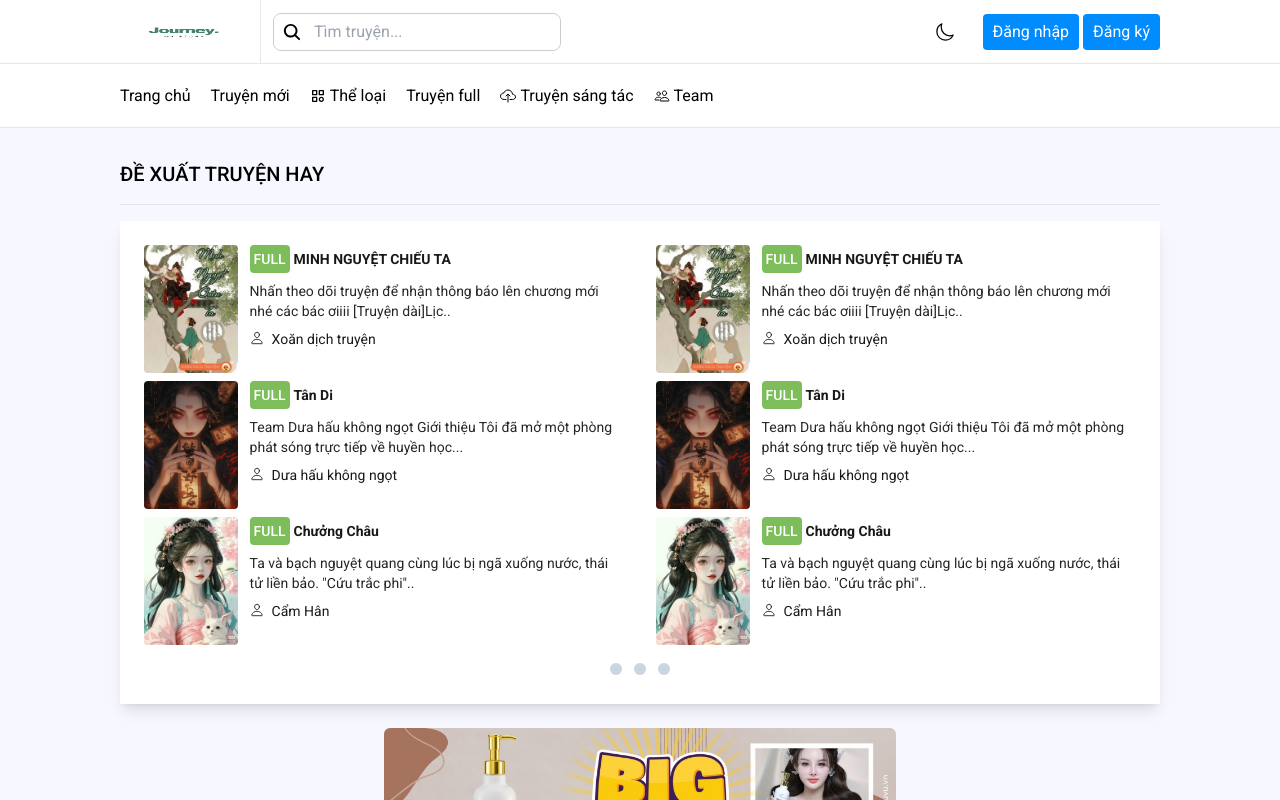
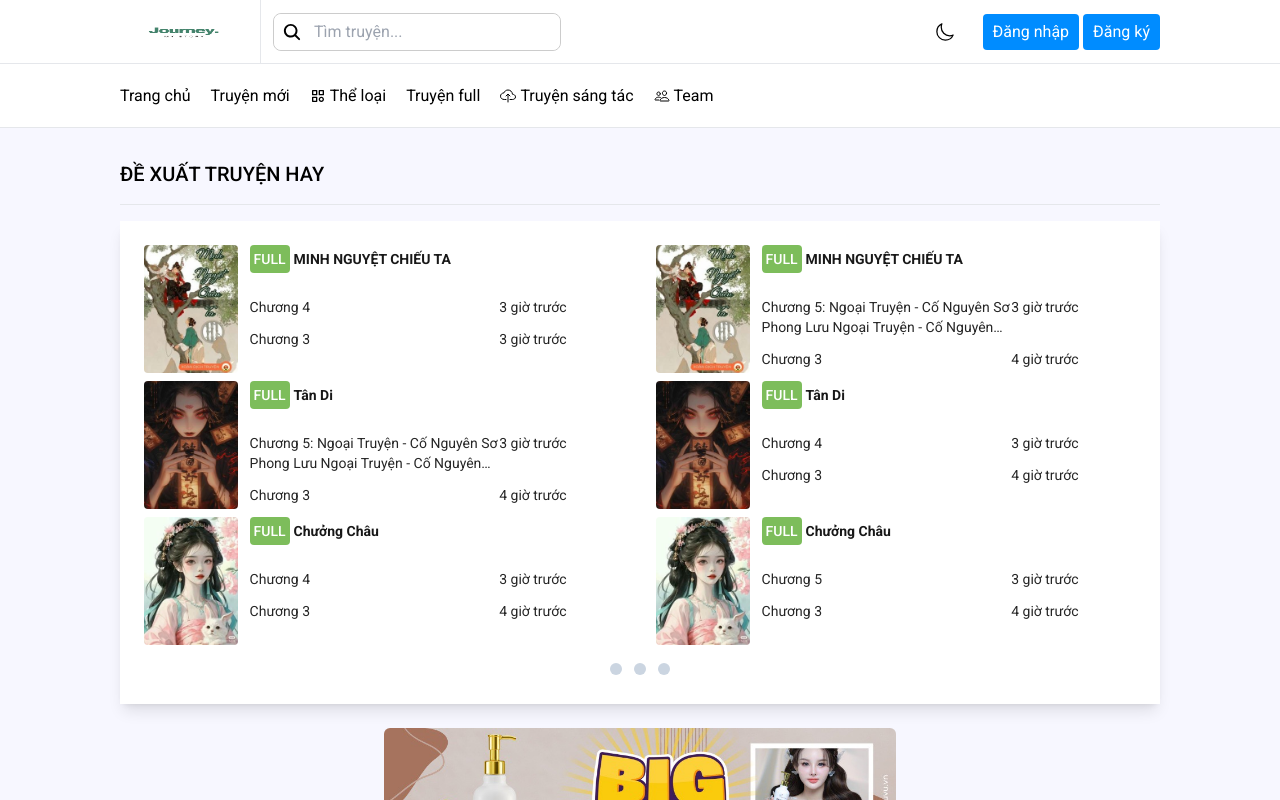
Before and after one commit to thanhbinh12dn/DaoTruyen, a React (Create React App) app: page / in a window 1280 px wide. Shown: the top 800 px of the page. Built offline with nearby package versions, Linux system fonts and the light colour scheme.

Commit message:
add Category, Footer

```diff
--- a/src/components/Home.jsx
+++ b/src/components/Home.jsx
@@ -2,6 +2,8 @@ import Header from './Header'
 import Propose from './Propose'
 import Outstanding from './Outstanding';
 import NewUpdate from './NewUpdate';
+import Category from './Category';
+import Footer from './Footer'
 
 function Home() {
     return (
@@ -12,8 +14,10 @@ function Home() {
                     <Propose />
                     <Outstanding />
                     <NewUpdate />
+                    <Category />
                 </div>
             </div>
+            <Footer />
         </div>
     )
 }
--- a/src/components/NewUpdate.jsx
+++ b/src/components/NewUpdate.jsx
@@ -21,7 +21,7 @@ import BANGXEPHANG6 from '../img/bangxephang6.jpg'
 
 function NewUpdate() {
     return (
-        <section className="mt-12">
+        <section className="mt-12 mb-6">
             <div className="mx-20">
                 <div className="mb-6 flex">
                     <div className="w-3/4">
--- a/src/components/Pagination.jsx
+++ b/src/components/Pagination.jsx
@@ -1,4 +1,4 @@
-import { IoIosArrowBack, IoIosArrowForward  } from "react-icons/io";
+import { IoIosArrowBack, IoIosArrowForward } from "react-icons/io";
 
 function Pagination() {
     return (
--- a/src/components/Propose.jsx
+++ b/src/components/Propose.jsx
@@ -22,16 +22,21 @@ function Propose() {
                                             <img className='w-32 h-32 object-cover rounded' src={PROPOSE1} alt="Propose1" />
                                         </a>
                                     </div>
-                                    <div className='ml-3 w-4/5'>
+                                    <div className='ml-3 w-4/5 text-sm'>
                                         <div>
-                                            <span className="px-1 py-1 mr-1 text-sm text-white font-medium inline-block bg-[#7dbd5b] rounded uppercase">Full</span>
-                                            <a className='text-sm font-bold opacity-90' href="#">MINH NGUYỆT CHIẾU TA</a>
+                                            <span className="px-1 py-1 mr-1 text-white font-medium inline-block bg-[#7dbd5b] rounded uppercase">Full</span>
+                                            <a className='font-bold opacity-90' href="#">MINH NGUYỆT CHIẾU TA</a>
                                         </div>
-                                        <p className='text-sm opacity-85 mt-2'>Nhấn theo dõi truyện để nhận thông báo lên chương mới nhé các bác ơiiii [Truyện dài]Lịc..</p>
-                                        <a className='mt-2 flex items-center text-sm opacity-90' href="#">
-                                            <i className='mr-2 pb-0.5'><IoPersonOutline /></i>
-                                            <span>Xoăn dịch truyện</span>
-                                        </a>
+                                        <div className="opacity-85 mt-6">
+                                            <div className="flex">
+                                                <div className="w-2/3 line-clamp-2">Chương 4</div>
+                                                <div className="w-1/3">3 giờ trước</div>
+                                            </div>
+                                            <div className="flex mt-3">
+                                                <div className="w-2/3">Chương 3</div>
+                                                <div className="w-1/3">3 giờ trước</div>
+                                            </div>
+                                        </div>
                                     </div>
                                 </div>
                                 <div className='flex px-2 pt-2'>
@@ -40,16 +45,21 @@ function Propose() {
                                             <img className='w-32 h-32 object-cover rounded' src={PROPOSE2} alt="Propose2" />
                                         </a>
                                     </div>
-                                    <div className='ml-3 w-4/5'>
+                                    <div className='ml-3 w-4/5 text-sm'>
                                         <div>
-                                            <span className="px-1 py-1 mr-1 text-sm text-white font-medium inline-block bg-[#7dbd5b] rounded uppercase">Full</span>
-                                            <a className='text-sm font-bold opacity-90' href="#">Tân Di</a>
+                                            <span className="px-1 py-1 mr-1 text-white font-medium inline-block bg-[#7dbd5b] rounded uppercase">Full</span>
+                                            <a className='font-bold opacity-90' href="#">Tân Di</a>
                                         </div>
-                                        <p className='text-sm opacity-85 mt-2'>Team Dưa hấu không ngọt Giới thiệu Tôi đã mở một phòng phát sóng trực tiếp về huyền học...</p>
-                                        <a className='mt-2 flex items-center text-sm opacity-90' href="#">
-                                            <i className='mr-2 pb-0.5'><IoPersonOutline /></i>
-                                            <span>Dưa hấu không ngọt</span>
-                                        </a>
+                                        <div className="opacity-85 mt-6">
+                                            <div className="flex">
+                                                <div className="w-2/3 line-clamp-2">Chương 5: Ngoại Truyện - Cố Nguyên Sơ Phong Lưu Ngoại Truyện - Cố Nguyên Sơ Phong Lưu Tình Cảm</div>
+                                                <div className="w-1/3">3 giờ trước</div>
+                                            </div>
+                                            <div className="flex mt-3">
+                                                <div className="w-2/3">Chương 3</div>
+                                                <div className="w-1/3">4 giờ trước</div>
+                                            </div>
+                                        </div>
                                     </div>
                                 </div>
                                 <div className='flex px-2 pt-2'>
@@ -58,16 +68,21 @@ function Propose() {
                                             <img className='w-32 h-32 object-cover rounded' src={PROPOSE3} alt="Propose3" />
                                         </a>
                                     </div>
-                                    <div className='ml-3 w-4/5'>
+                                    <div className='ml-3 w-4/5 text-sm'>
                                         <div>
                                             <span className="px-1 py-1 mr-1 text-sm text-white font-medium inline-block bg-[#7dbd5b] rounded uppercase">Full</span>
                                             <a className='text-sm font-bold opacity-90' href="#">Chưởng Châu</a>
                                         </div>
-                                        <p className='text-sm opacity-85 mt-2'>Ta và bạch nguyệt quang cùng lúc bị ngã xuống nước, thái tử liền bảo. "Cứu trắc phi"..</p>
-                                        <a className='mt-2 flex items-center text-sm opacity-90' href="#">
-                                            <i className='mr-2 pb-0.5'><IoPersonOutline /></i>
-                                            <span>Cẩm Hân</span>
-                                        </a>
+                                        <div className="opacity-85 mt-6">
+                                            <div className="flex">
+                                                <div className="w-2/3 line-clamp-2">Chương 4</div>
+                                                <div className="w-1/3">3 giờ trước</div>
+                                            </div>
+                                            <div className="flex mt-3">
+                                                <div className="w-2/3">Chương 3</div>
+                                                <div className="w-1/3">4 giờ trước</div>
+                                            </div>
+                                        </div>
                                     </div>
                                 </div>
                             </div>
@@ -78,16 +93,21 @@ function Propose() {
                                             <img className='w-32 h-32 object-cover rounded' src={PROPOSE1} alt="Propose1" />
                                         </a>
                                     </div>
-                                    <div className='ml-3 w-4/5'>
+                                    <div className='ml-3 w-4/5 text-sm'>
                                         <div>
                                             <span className="px-1 py-1 mr-1 text-sm text-white font-medium inline-block bg-[#7dbd5b] rounded uppercase">Full</span>
                                             <a className='text-sm font-bold opacity-90' href="#">MINH NGUYỆT CHIẾU TA</a>
                                         </div>
-                                        <p className='text-sm opacity-85 mt-2'>Nhấn theo dõi truyện để nhận thông báo lên chương mới nhé các bác ơiiii [Truyện dài]Lịc..</p>
-                                        <a className='mt-2 flex items-center text-sm opacity-90' href="#">
-                                            <i className='mr-2 pb-0.5'><IoPersonOutline /></i>
-                                            <span>Xoăn dịch truyện</span>
-                                        </a>
+                                        <div className="opacity-85 mt-6">
+                                            <div className="flex">
+                                                <div className="w-2/3 line-clamp-2">Chương 5: Ngoại Truyện - Cố Nguyên Sơ Phong Lưu Ngoại Truyện - Cố Nguyên Sơ Phong Lưu Tình Cảm</div>
+                                                <div className="w-1/3">3 giờ trước</div>
+                                            </div>
+                                            <div className="flex mt-3">
+                                                <div className="w-2/3">Chương 3</div>
+                                                <div className="w-1/3">4 giờ trước</div>
+                                            </div>
+                                        </div>
                                     </div>
                                 </div>
                                 <div className='flex px-2 pt-2'>
@@ -95,16 +115,21 @@ function Propose() {
                                         <a href='#'>
                                             <img className='w-32 h-32 object-cover rounded' src={PROPOSE2} alt="Propose2" />
                                         </a>                                    </div>
-                                    <div className='ml-3 w-4/5'>
+                                    <div className='ml-3 w-4/5 text-sm'>
                                         <div>
                                             <span className="px-1 py-1 mr-1 text-sm text-white font-medium inline-block bg-[#7dbd5b] rounded uppercase">Full</span>
                                             <a className='text-sm font-bold opacity-90' href="#">Tân Di</a>
                                         </div>
-                                        <p className='text-sm opacity-85 mt-2'>Team Dưa hấu không ngọt Giới thiệu Tôi đã mở một phòng phát sóng trực tiếp về huyền học...</p>
-                                        <a className='mt-2 flex items-center text-sm opacity-90' href="#">
-                                            <i className='mr-2 pb-0.5'><IoPersonOutline /></i>
-                                            <span>Dưa hấu không ngọt</span>
-                                        </a>
+                                        <div className="opacity-85 mt-6">
+                                            <div className="flex">
+                                                <div className="w-2/3 line-clamp-2">Chương 4</div>
+                                                <div className="w-1/3">3 giờ trước</div>
+                                            </div>
+                                            <div className="flex mt-3">
+                                                <div className="w-2/3">Chương 3</div>
+                                                <div className="w-1/3">4 giờ trước</div>
+                                            </div>
+                                        </div>
                                     </div>
                                 </div>
                                 <div className='flex px-2 pt-2'>
@@ -112,16 +137,21 @@ function Propose() {
                                         <a href='#'>
                                             <img className='w-32 h-32 object-cover rounded' src={PROPOSE3} alt="Propose3" />
                                         </a>                                    </div>
-                                    <div className='ml-3 w-4/5'>
+                                    <div className='ml-3 w-4/5 text-sm'>
                                         <div>
                                             <span className="px-1 py-1 mr-1 text-sm text-white font-medium inline-block bg-[#7dbd5b] rounded uppercase">Full</span>
                                             <a className='text-sm font-bold opacity-90' href="#">Chưởng Châu</a>
                                         </div>
-                                        <p className='text-sm opacity-85 mt-2'>Ta và bạch nguyệt quang cùng lúc bị ngã xuống nước, thái tử liền bảo. "Cứu trắc phi"..</p>
-                                        <a className='mt-2 flex items-center text-sm opacity-90' href="#">
-                                            <i className='mr-2 pb-0.5'><IoPersonOutline /></i>
-                                            <span>Cẩm Hân</span>
-                                        </a>
+                                        <div className="opacity-85 mt-6">
+                                            <div className="flex">
+                                                <div className="w-2/3 line-clamp-2">Chương 5</div>
+                                                <div className="w-1/3">3 giờ trước</div>
+                                            </div>
+                                            <div className="flex mt-3">
+                                                <div className="w-2/3">Chương 3</div>
+                                                <div className="w-1/3">4 giờ trước</div>
+                                            </div>
+                                        </div>
                                     </div>
                                 </div>
                             </div>
--- a/tailwind.config.js
+++ b/tailwind.config.js
@@ -3,8 +3,8 @@ module.exports = {
   content: ["./src/**/*.{js,jsx,ts,tsx}"],
   theme: {
     extend: {
-      boxShadow: {
-        '3xl': '2px 4px rgba(0, 0, 0, 0.075)',
+      colors: {
+        'main': '#338f75'
       },
       keyframes: {
         loginFaceIn: {
```
Also changed, not shown: src/components/Category.jsx (added, +62 -0 lines), src/components/Footer.jsx (added, +39 -0 lines).
